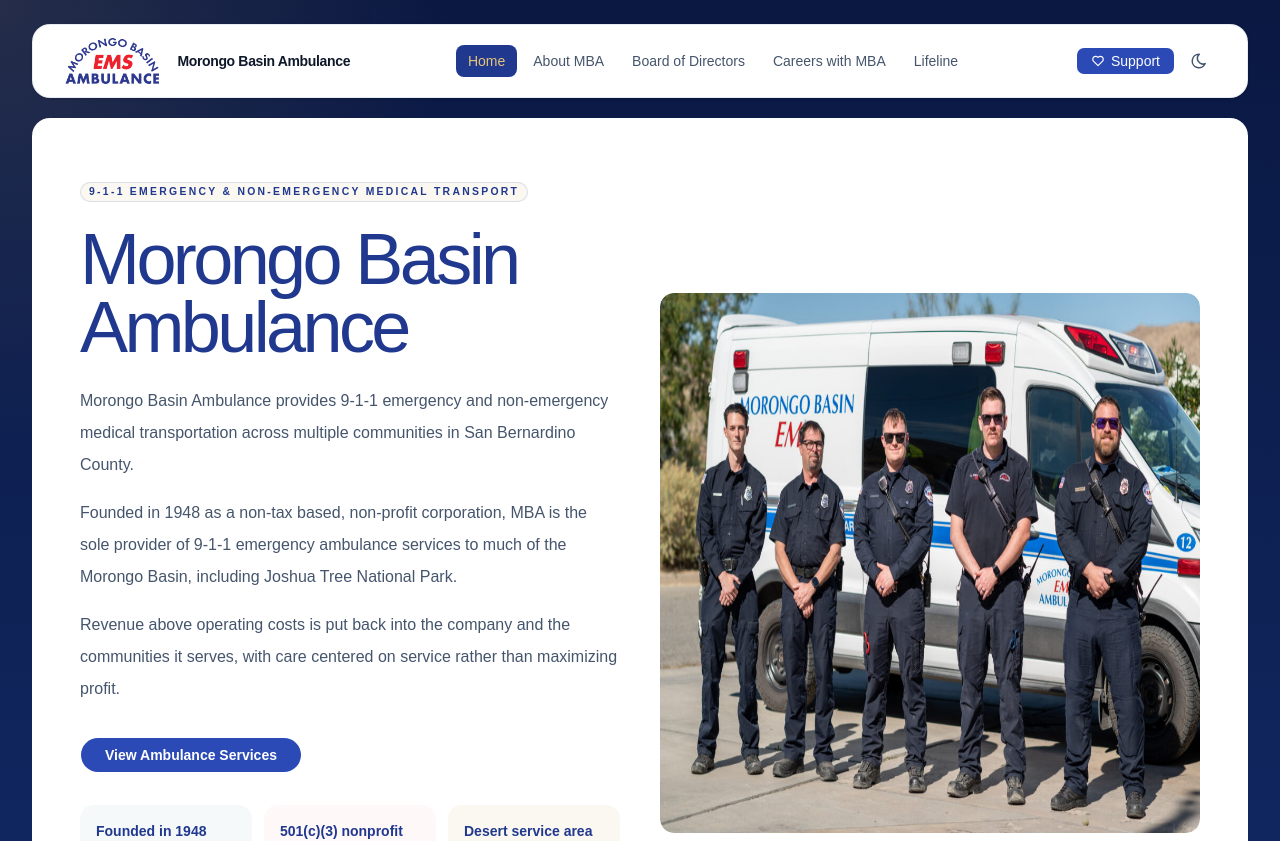
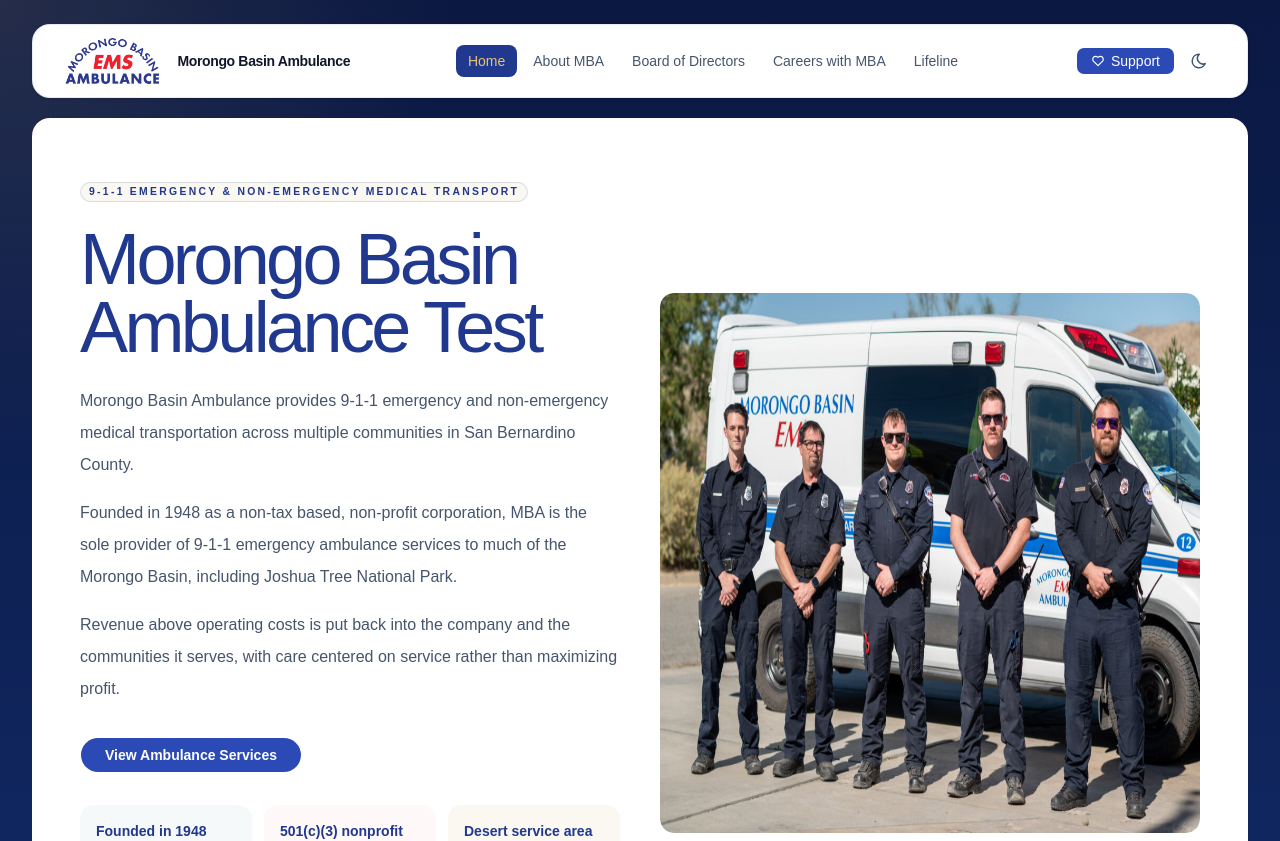
Before and after one commit to aidenmayoros/mbambulance-website, a React (Vite) app: page / in a window 1280 px wide. Shown: the top 841 px of the page. Built offline with nearby package versions, Linux system fonts and the light colour scheme.

Commit message:
testing deploy to cloudfare

```diff
--- a/src/pages/HomePage.jsx
+++ b/src/pages/HomePage.jsx
@@ -26,7 +26,7 @@
             </Badge>
 
             <h1 className="mt-5 font-heading text-[2.4rem] leading-[0.93] tracking-[-0.05em] text-mba-blue-deep dark:text-slate-50 sm:mt-6 sm:text-6xl sm:leading-[0.94] lg:text-7xl">
-              Morongo Basin Ambulance
+              Morongo Basin Ambulance Test
             </h1>
 
             <div className="mt-4 max-w-xl space-y-4 text-[0.95rem] leading-7 text-slate-600 dark:text-slate-400 sm:mt-6 sm:text-base sm:leading-8">
```
